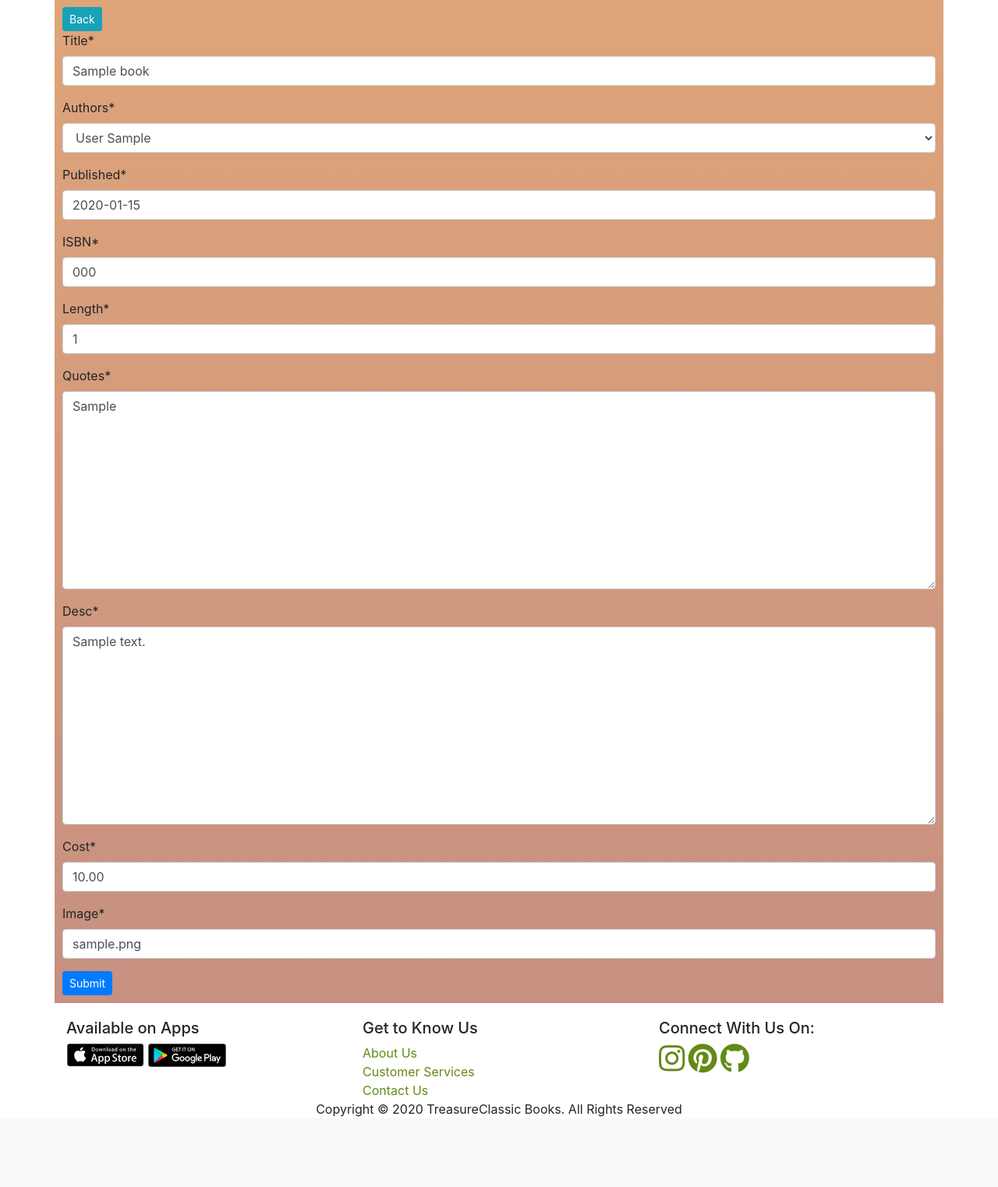
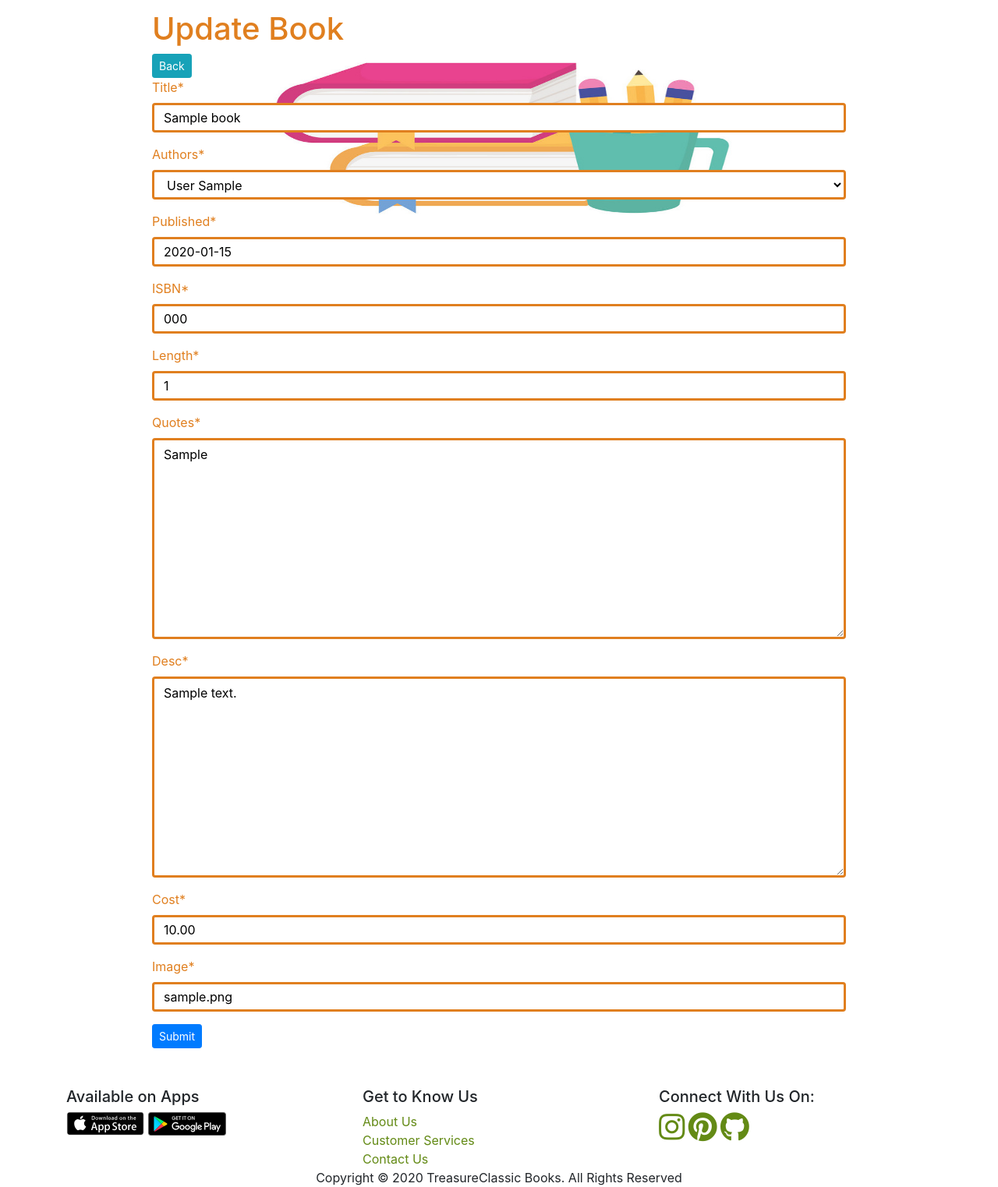
Before and after one commit to Code-Institute-Submissions/assign4-ecommence, a Django app: page /books/update/1 in a window 1280 px wide. Shown: the part 57-1580 px from the top of the page at 78% size. Before the commit the page ends 1490 px from the top, so only its background shows below. Run offline with Django 3.2, Linux system fonts and the light colour scheme; a user stored in the database is signed in; tables that the repository leaves empty hold one stand-in row (values such as "Sample post"); some libraries are stand-ins or nearby versions.

Commit message:
update book page layout amend

```diff
--- a/books/templates/books/update_book.template.html
+++ b/books/templates/books/update_book.template.html
@@ -1,10 +1,10 @@
 {% extends 'base.template.html'%}
-{% load cloudinary %}
 {% load crispy_forms_tags %}
-{%load static %}
 {%block title%}Book - Update {%endblock%}
 {%block content%}
-    <div class="container" id="update_book">
+<div class="container-fluids" id="update_book">
+    <div class="row">
+        <div class="col-sm-12" id="update_book_form">
             <h1>Update Book </h1>
             <a class="btn btn-info btn-sm" href="{% url 'books' %}">Back</a>
             <form method="POST">
@@ -13,6 +13,6 @@
                 <input type="submit" name="Update Book" class="btn btn-primary btn-sm"/>
             </form>
         </div>
-
-
+    </div>
+</div>
 {%endblock%}
--- a/static/style/styles.css
+++ b/static/style/styles.css
@@ -223,7 +223,21 @@ body, html {
 /*update book page*/
 #update_book{
     padding:10px;
-    background-image: linear-gradient(to top, #c79081 0%, #dfa579 100%);
+    color:#E07F1F;
+}
+
+/*update book-form css*/
+#update_book_form{
+    padding: 60px 200px 20px 200px;
+    background-image:url("/static/images/edit_books.jpg");
+    background-position: top center;
+    background-repeat: no-repeat;
+    background-size: 50% 30%;
+
+}
+#update_book_form .form-control {
+    border: 3px solid #E07F1F;
+    color:black;
 }
 /*delete book page*/
 #delete-book{
```
Also changed, not shown: static/images/edit_books.jpg (added). Lines whose indentation alone changed are shown as unchanged.
